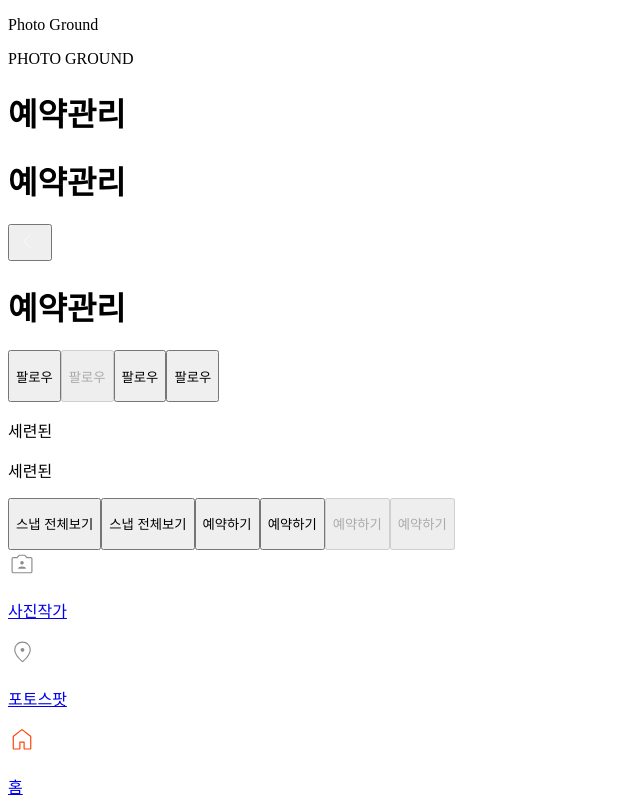
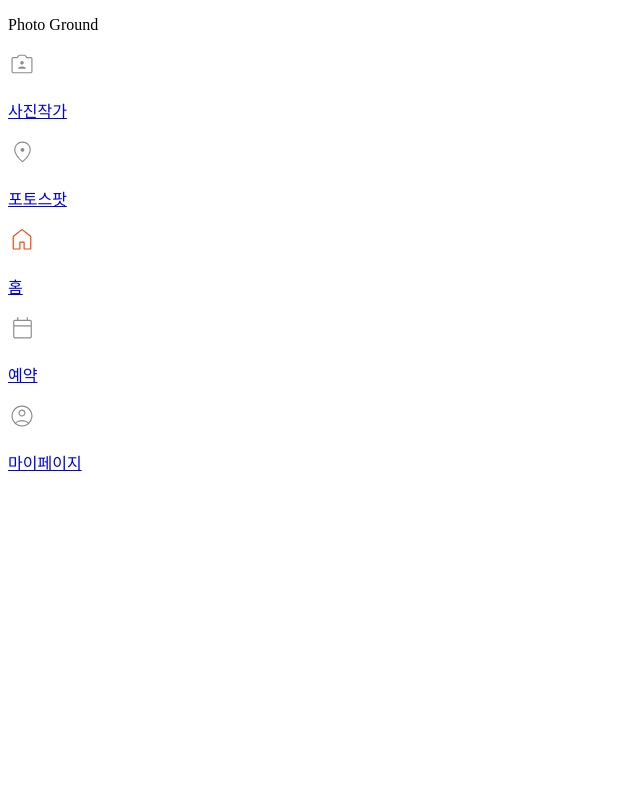
Before and after one commit to photo-ground/FE, a Next.js app: page / in a window 1280 px wide. Shown: the top 800 px of the page, without its empty margins (0-640 px from the left). Built offline with nearby package versions, Linux system fonts and the light colour scheme.

Commit message:
🔥 remove: 예시 코드 제거

```diff
--- a/src/app/page.tsx
+++ b/src/app/page.tsx
@@ -1,35 +1,7 @@
 'use client';
 
-import CTAButton from '@/components/atoms/CTAButton';
-import MediumButton from '@/components/atoms/MediumButton';
-import SmallButton from '@/components/atoms/SmallButton';
-import Tag from '@/components/atoms/Tag';
-import TNB from '@/components/TNB';
 import React from 'react';
 
 export default function Home() {
-  return (
-    <div>
-      <TNB.Main />
-      <TNB.Title text="예약관리" />
-      <TNB.SubTitle text="예약관리" />
-      <TNB.Back text="예약관리" />
-
-      <SmallButton.Primary text="팔로우" />
-      <SmallButton.Primary text="팔로우" disabled />
-      <SmallButton.Secondary text="팔로우" />
-      <SmallButton.Tertiary text="팔로우" />
-
-      <Tag text="세련된" variant="primary" />
-      <Tag text="세련된" variant="secondary" />
-
-      <MediumButton text="스냅 전체보기" variant="primary" />
-      <MediumButton text="스냅 전체보기" variant="secondary" />
-
-      <CTAButton text="예약하기" variant="primary" />
-      <CTAButton text="예약하기" variant="secondary" />
-      <CTAButton text="예약하기" variant="primary" disabled />
-      <CTAButton text="예약하기" variant="primary" disabled />
-    </div>
-  );
+  return <div />;
 }
```
